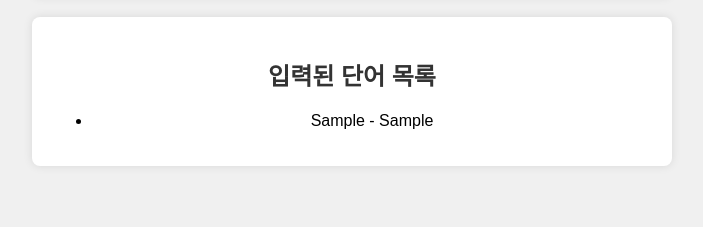
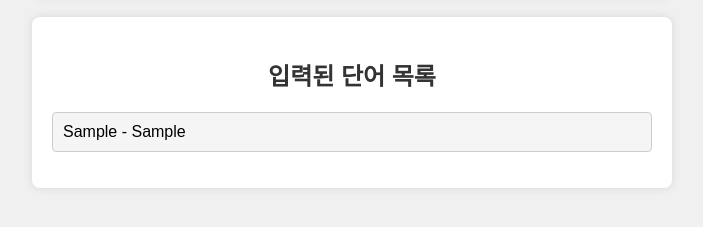
Before and after one commit to qwer12345a/test1, a plain HTML site: page index.html in a window 1280 px wide. Both pictures are taken after typing "Sample", "Sample" into the empty fields and a click on the button "Add Word". Shown: the part 183-410 px from the top of the page, without its empty margins (288-991 px from the left). Drawn offline with Linux system fonts and the light colour scheme.

Commit message:
Update styles.css

```diff
--- a/styles.css
+++ b/styles.css
@@ -61,3 +61,18 @@ button {
 #start-learning-btn {
     margin-top: 20px; /* 게임 시작하기 버튼 위 여백 추가 */
 }
+
+/* 수정된 부분: 단어 목록 스타일링 */
+#word-list {
+    list-style-type: none;
+    padding: 0;
+}
+
+#word-list li {
+    margin-bottom: 10px;
+    padding: 10px;
+    background-color: #f5f5f5;
+    border: 1px solid #ccc;
+    border-radius: 4px;
+    text-align: left;
+}
```
